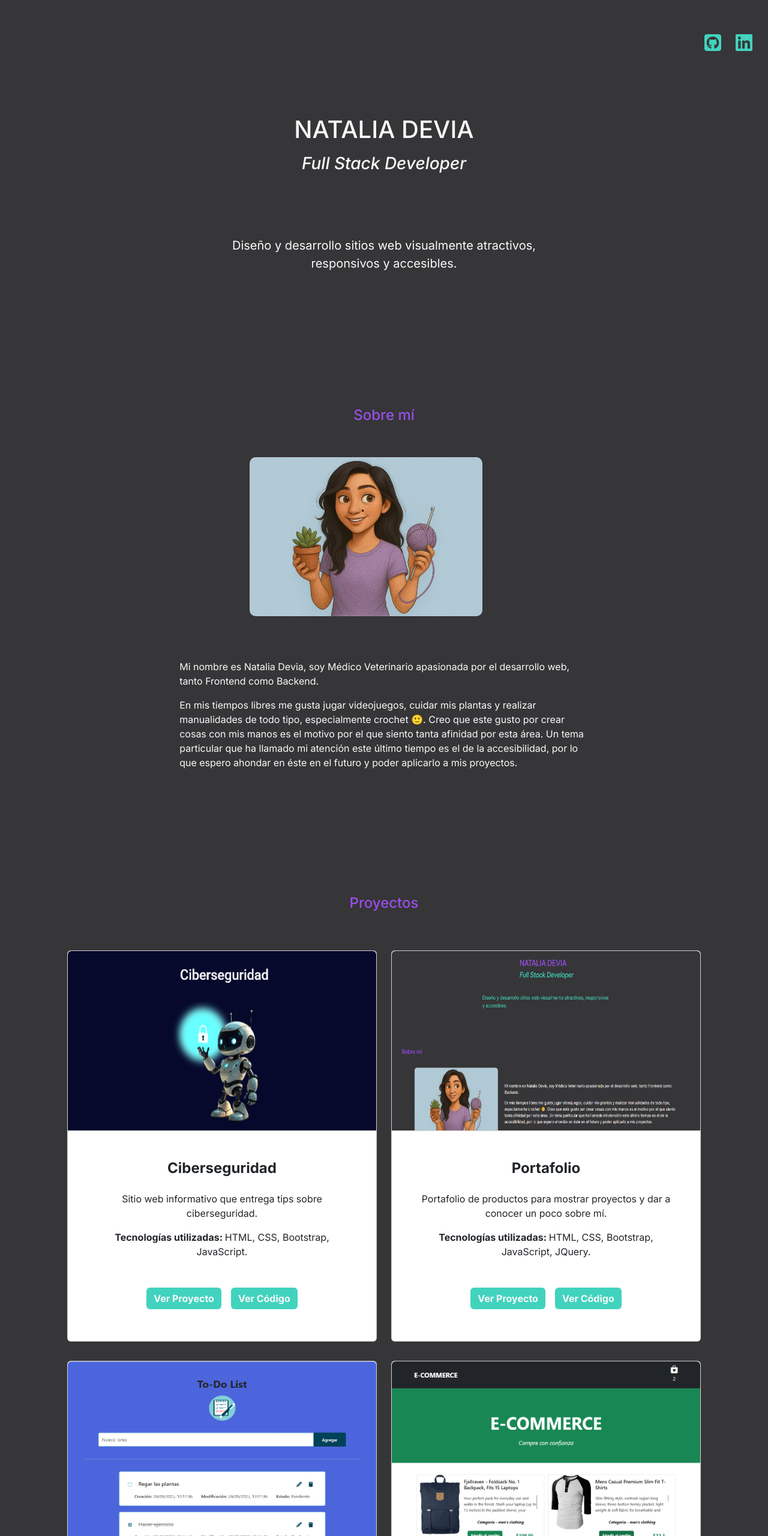
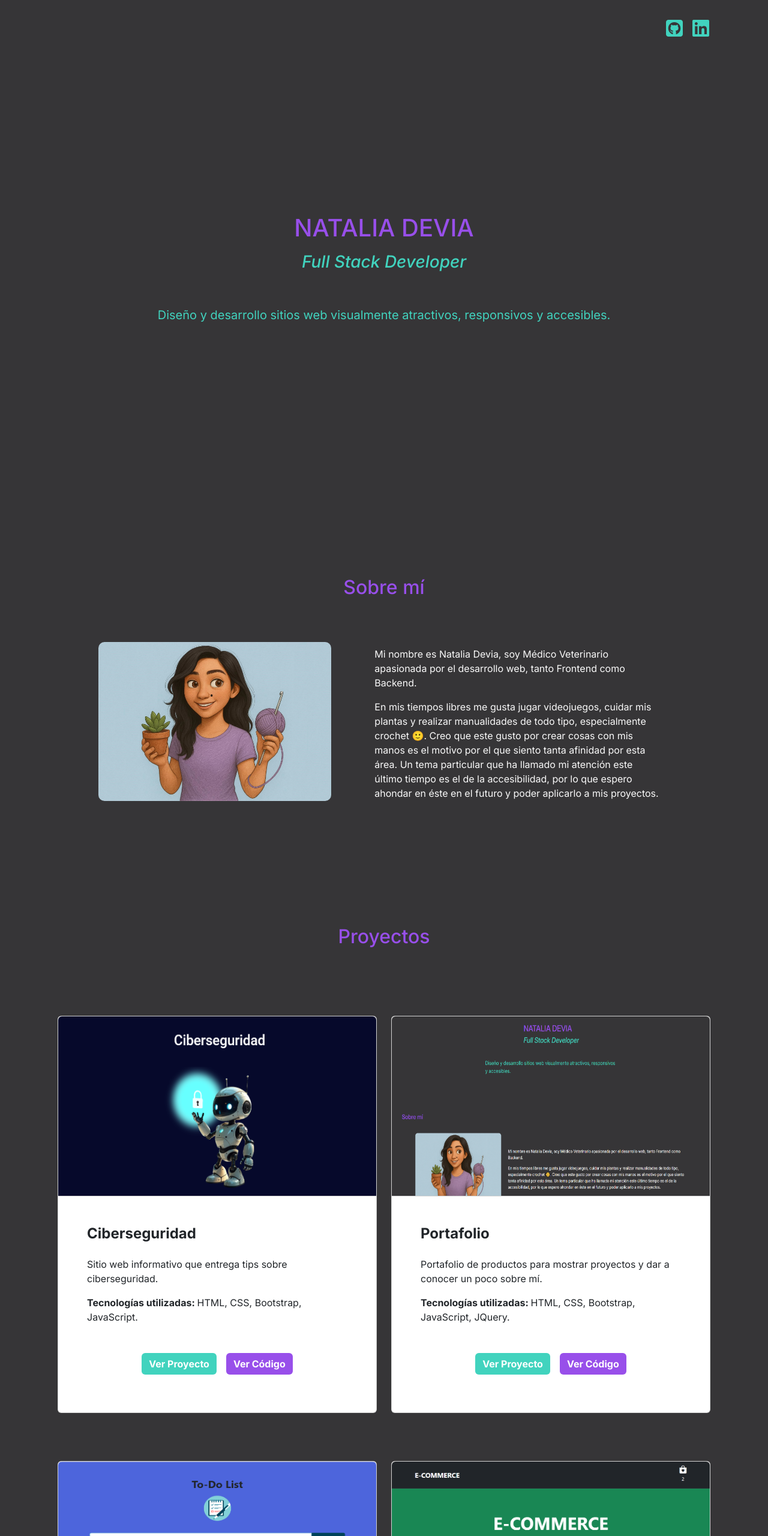
Before and after one commit to ndevia/portafolio, a plain HTML site: page index.html in a window 1280 px wide. Shown: the top 2560 px of the page at 60% size. Drawn offline with nearby package versions, Linux system fonts and the light colour scheme.

Commit message:
refactoriza  index.html y style.css utilizando clases de Bootstrap, elimina clases innecesarias de todos los archivos

```diff
--- a/assets/css/style.css
+++ b/assets/css/style.css
@@ -1,6 +1,7 @@
 :root {
   --color-primario: #984FEA;
   --color-secundario: #41D3BE;
+  --color-terciario: #BBBBBB;
   --color-fondo: #363537;
   --color-fuente: #FAFAFA;
   --fuente-principal: "Inter", sans-serif;
@@ -18,71 +19,54 @@ body {
   font-family: var(--fuente-principal)
 }
 
-.navbar {
-  padding: 1rem;
+/* colores principales */
+.texto-fuente {
+  color: var(--color-fuente);
 }
 
-.navbar-expand {
-  margin: 0;
-
+.texto-primario {
+  color: var(--color-primario);
 }
 
-.navbar .links {
-  width: 3rem;
+.texto-secundario {
+  color: var(--color-secundario);
 }
 
+.fondo-primario {
+  background-color: var(--color-primario);
+}
+
+.fondo-secundario {
+  background-color: var(--color-secundario);
+}
+
+.fondo-terciario {
+  background-color: var(--color-terciario);
+}
+
+/* links */
 .links a {
   font-size: 2rem;
-  color: var(--color-secundario);
   text-decoration: none;
-  margin-left: 0.5rem;
 }
 
-.header {
-  padding: 1rem;
-  display: flex;
-  flex-direction: column;
-  align-items: center;
-  justify-content: center;
-  gap: 1rem;
+.links a:hover i {
+  scale: 1.1;
+  color: var(--color-terciario);
 }
 
-.descripcion {
-  padding: 2rem 2.5rem 1rem;
-  width: 50%;
-  min-width: 400px;
+/* navbar */
+.navbar {
+  height: 10vh;
 }
 
-.titulo-principal {
-  color: var(--color-primario);
-  font-size: 2rem;
+/* header */
+.header {
+  height: 90vh;
 }
 
-.titulo-secundario {
-  color: var(--color-primario);
-  font-size: 1.5rem;
-}
-
-.titulo-terciario {
-  color: #41D3BE;
-  font-style: italic;
-  margin: 0.5rem 0;
-}
-
-.descripcion-texto {
-  color: var(--color-secundario);
-  font-size: 1.25rem;
-  margin: 0;
-}
-
-.main {
-  padding: 1rem;
-}
-
-#sobre-mi {
-  margin: 1rem;
-}
-
+/* main */
+/* sección sobre mí */
 .sobre-mi-imagen {
   display: none;
   width: 400px;
@@ -93,18 +77,26 @@ body {
   border-radius: 10px;
 }
 
-.parrafo {
-  margin: 1rem 0;
+/* seccion proyectos */
+.card {
+  max-width: 600px;
 }
 
-#proyectos {
-  margin: 1rem;
+.card-proyecto {
+  margin: 0 auto;
 }
 
-#habilidades {
-  margin: 1rem;
+.card-proyecto .card-body {
+  height: 360px;
 }
 
+.portada-proyecto {
+  width: 100%;
+  height: 300px;
+  border-bottom: 1px solid #D2D2D2;
+}
+
+/* sección habilidades */
 .grilla-habilidades {
   display: grid;
   grid-template-columns: repeat(2, 1fr);
@@ -115,101 +107,29 @@ body {
   text-align: center;
 }
 
-.habilidad {
-  color: var(--color-fuente);
-  background-color: #BBBBBB;
-}
-
 .habilidad:hover {
   cursor: pointer;
-}
-
-.card-body {
-  padding: 0;
-  text-align: center;
 }
 
 .card-body i {
   margin: 1rem 0;
 }
 
-.card {
-  max-width: 600px;
-}
-
-.card-proyecto {
-  margin: 0 auto;
-}
-
-.card-proyecto .card-body {
-  min-height: 350px;
-}
-
-.portada-proyecto {
-  width: 100%;
-  height: 300px;
-  border-bottom: 1px solid #D2D2D2;
-}
-
-.boton-proyecto {
-  background-color: var(--color-secundario);
-  color: var(--color-fuente);
-  border: none;
-}
-
-.boton-codigo {
-  background-color: var(--color-primario);
-  color: var(--color-fuente);
-  border: none;
-}
-
-@media screen and (min-width: 767px) {
-  .header {
-    padding: 2rem;
-  }
-
-  .main {
-    padding: 2rem;
-  }
-
-  .sobre-mi-contenido {
-    display: flex;
-    align-items: center;
-    justify-content: center;
-    gap: 2rem;
-  }
-
+/* media queries */
+@media screen and (min-width: 768px) {
   .sobre-mi-imagen {
     display: inline-block;
-  }
-
-  .sobre-mi-texto {
-    display: inline-block;
-    width: 60%;
   }
 
   .grilla-habilidades {
     grid-template-columns: repeat(3, 1fr);
     max-width: 500px;
   }
+}
 
-  a:hover {
-    scale: 1.1;
-    color: var(--color-fuente);
+@media screen and (min-width: 992px) {
+  .grilla-habilidades {
+    grid-template-columns: repeat(4, 1fr);
+    max-width: 700px;
   }
 }
-
-@media screen and (min-width: 1024px) {
-  .header {
-    padding: 4rem;
-  }
-
-  .main {
-    padding: 4rem;
-  }
-
-  .grilla-habilidades {
-    grid-template-columns: repeat(4, 1fr);
-    max-width: 500px;
-  }
-}
--- a/assets/js/script.js
+++ b/assets/js/script.js
@@ -15,7 +15,7 @@ const contenedorProyectos = document.querySelector(".proyectos-contenedor");
 
 proyectos.forEach((proyecto) => {
   const div = document.createElement("div");
-  div.classList.add("proyecto", "col-12", "col-lg-6");
+  div.classList.add("col-12", "col-lg-6", "mb-5");
   // card
   const card = document.createElement("div");
   card.classList.add("card", "card-proyecto", "my-3");
@@ -44,18 +44,20 @@ proyectos.forEach((proyecto) => {
   tecnologias.append(strong, proyecto.tecnologias.join(", "), ".");
   // links
   const contenedorBotones = document.createElement("div");
-  contenedorBotones.classList.add("botones", "mt-5");
+  contenedorBotones.classList.add("text-center", "mt-5");
   // link a GitHub Pages
   const botonProyecto = document.createElement("a");
-  botonProyecto.classList.add("btn", "btn-secondary", "boton-proyecto", "mx-2", "fw-bold");
+  botonProyecto.classList.add("btn", "btn-secondary", "fondo-secundario", "border-0", "mx-2", "fw-bold");
   botonProyecto.href = `https://ndevia.github.io/${proyecto.nombre.toLowerCase()}/`;
-  botonProyecto.target = "_blank"
+  botonProyecto.target = "_blank";
+  botonProyecto.rel = "noopener noreferrer";
   botonProyecto.textContent = "Ver Proyecto";
   // link a repositorio en GitHub
   const botonCodigo = document.createElement("a");
-  botonCodigo.classList.add("btn", "btn-secondary", "boton-proyecto", "mx-2", "fw-bold");
+  botonCodigo.classList.add("btn", "btn-secondary", "fondo-primario", "border-0", "mx-2", "fw-bold");
   botonCodigo.href = `https://github.com/ndevia/${proyecto.nombre.toLowerCase()}/`;
-  botonCodigo.target = "_blank"
+  botonCodigo.target = "_blank";
+  botonCodigo.rel = "noopener noreferrer";
   botonCodigo.textContent = "Ver Código";
 
   contenedorBotones.append(botonProyecto, botonCodigo);
@@ -78,7 +80,7 @@ let grillaHabilidades = document.querySelector(".grilla-habilidades");
 
 habilidades.forEach((habilidad) => {
   const card = document.createElement("div");
-  card.classList.add("card", "habilidad");
+  card.classList.add("card", "fondo-terciario", "texto-fuente", "habilidad");
   const cardBody = document.createElement("div");
   cardBody.classList.add("card-body", "text-center", "p-0");
   const iconoHabilidad = document.createElement("i");
--- a/index.html
+++ b/index.html
@@ -18,8 +18,8 @@
     <nav class="navbar navbar-expand p-5">
       <div class="container">
         <div class="links navbar-nav ms-auto">
-          <a href="https://github.com/ndevia" target="_blank"><i class="fa-brands fa-square-github texto-secundario ms-3"></i></a>
-          <a href="https://www.linkedin.com/in/natalia-devia-ulloa/" target="_blank"><i class="fa-brands fa-linkedin texto-secundario ms-3"></i></a>
+          <a href="https://github.com/ndevia" target="_blank"><i class="fa-brands fa-square-github texto-secundario me-3"></i></a>
+          <a href="https://www.linkedin.com/in/natalia-devia-ulloa/" target="_blank"><i class="fa-brands fa-linkedin texto-secundario me-3"></i></a>
         </div>
       </div>
     </nav>
@@ -35,37 +35,38 @@
         </p>
       </section>
     </header>
+    <!-- Main -->
     <main class="main p-5 my-5">
       <section id="sobre-mi" class="mb-5">
-        <h2 class="titulo-secundario texto-primario text-center mt-5">Sobre mí</h2>
-        <div class="sobre-mi-contenido row py-5 justify-content-center">
+        <h2 class="texto-primario text-center mt-5">Sobre mí</h2>
+        <div class="row py-5 justify-content-center">
           <div class="sobre-mi-imagen d-sm-none d-md-inline-flex align-items-center col-md-5 ps-md-0 me-lg-5">
             <img class="imagen-perfil" src="./assets/img/dibujo_perfil.jpg" alt="imagen perfil">
           </div>
-          <div class="sobre-mi-texto col-12 col-md-5 mt-md-4">
-            <p class="parrafo">
+          <div class="col-12 col-md-5 mt-md-4">
+            <p>
               Mi nombre es Natalia Devia, soy Médico Veterinario apasionada por el desarrollo web, tanto Frontend como Backend.
             </p>
-            <p class="parrafo">
+            <p>
               En mis tiempos libres me gusta jugar videojuegos, cuidar mis plantas y realizar manualidades de todo tipo, especialmente crochet 🙂. Creo que este gusto por crear cosas con mis manos es el motivo por el que siento tanta afinidad por esta área. Un tema particular que ha llamado mi atención este último tiempo es el de la accesibilidad, por lo que espero ahondar en éste en el futuro y poder aplicarlo a mis proyectos.
             </p>
           </div>
         </div>
       </section>
       <section id="proyectos" class="py-5 p-md-5 my-5">
-        <h2 class="titulo-secundario texto-primario text-center my-5">Proyectos</h2>
-        <div class="proyectos-contenedor my-5 row">
+        <h2 class="texto-primario text-center my-5">Proyectos</h2>
+        <div class="proyectos-contenedor my-5 py-5 row">
           <!-- proyectos -->
         </div>
       </section>
-      <section id="habilidades py-5">
-        <h2 class="titulo-secundario texto-primario text-center my-5">Habilidades</h2>
+      <section id="habilidades" class="py-5 my-5">
+        <h2 class="texto-primario text-center py-5 my-5">Habilidades</h2>
         <div class="grilla-habilidades">
           <!-- habilidades -->
         </div>
       </section>
-      <!-- Main -->
     </main>
+    <!-- Footer -->
     <footer class="footer p-5">
       <div class="links text-center">
         <a href="https://github.com/ndevia" target="_blank"><i class="fa-brands fa-square-github fs-1 texto-secundario mx-2"></i></a>
```
